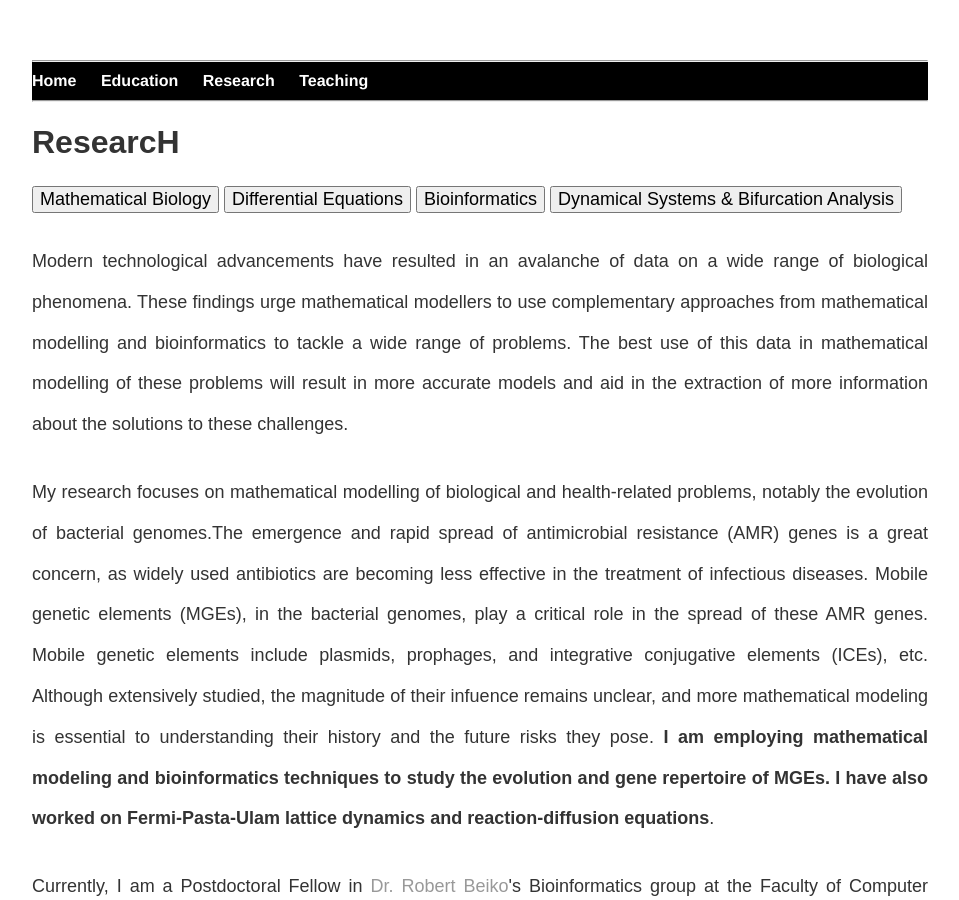
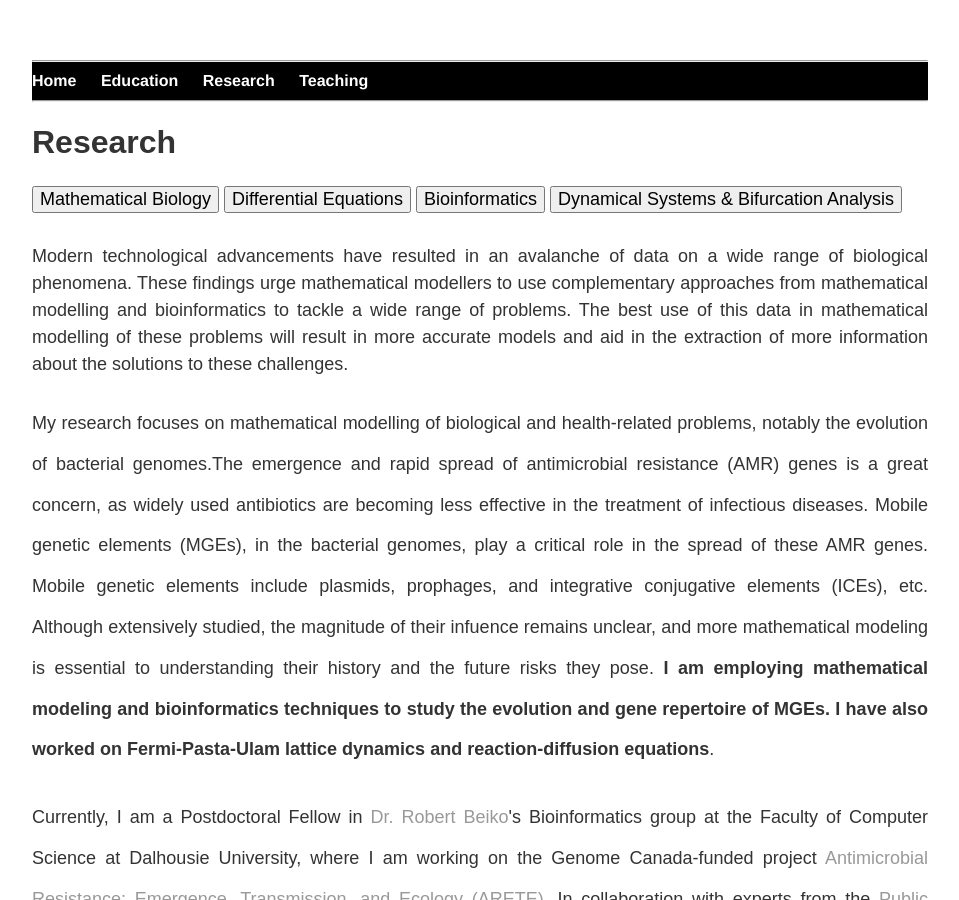
Before and after one commit to MathBioInfo/amjadkhan, a Jekyll site: the page built from Research/index.html, in a window 1280 px wide and 900 px high. Shown: the whole window, without its empty margins (160-1119 px from the left). Built offline with Jekyll 4.4.1, drawn with Linux system fonts in a browser that asks for light colours.

Commit message:
Update index.html

```diff
--- a/Research/index.html
+++ b/Research/index.html
@@ -10,7 +10,7 @@ title: About my research
 			body { font-family: Arial }
 		 	hr { color: a6bf79} -->
 		           </style>
-			<p><font size="6"><b>ResearcH</b></font><br></p>
+			<p><font size="6"><b>Research</b></font><br></p>
 			<link rel="stylesheet" type="text/css" href="css/main.css">
 
 
@@ -20,7 +20,7 @@ title: About my research
 			<button class="button button1"><font size="4">Dynamical Systems & Bifurcation Analysis</button>
 
 </body>
-			<p style="text-align:justify", style="line-height:1"><font size="4"> Modern technological advancements have resulted in an avalanche of data on a wide range of biological phenomena.
+			<p style="text-align:justify;line-height:1"><font size="4"> Modern technological advancements have resulted in an avalanche of data on a wide range of biological phenomena.
 			These findings urge mathematical modellers to use complementary approaches from mathematical modelling and bioinformatics to tackle a wide
 			range of problems. The best use of this data in mathematical modelling of these problems will result in more accurate models and aid in the
 			extraction of more information about the solutions to these challenges.</p>
```
